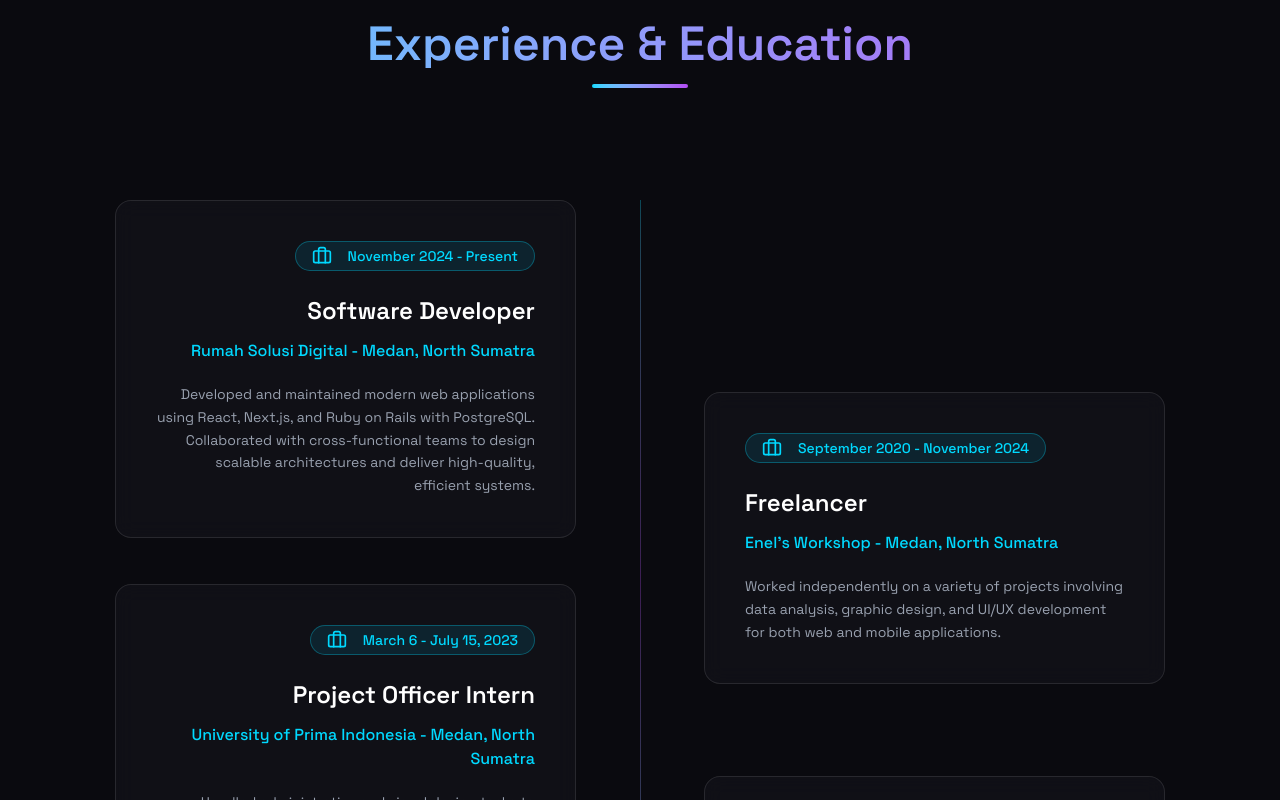
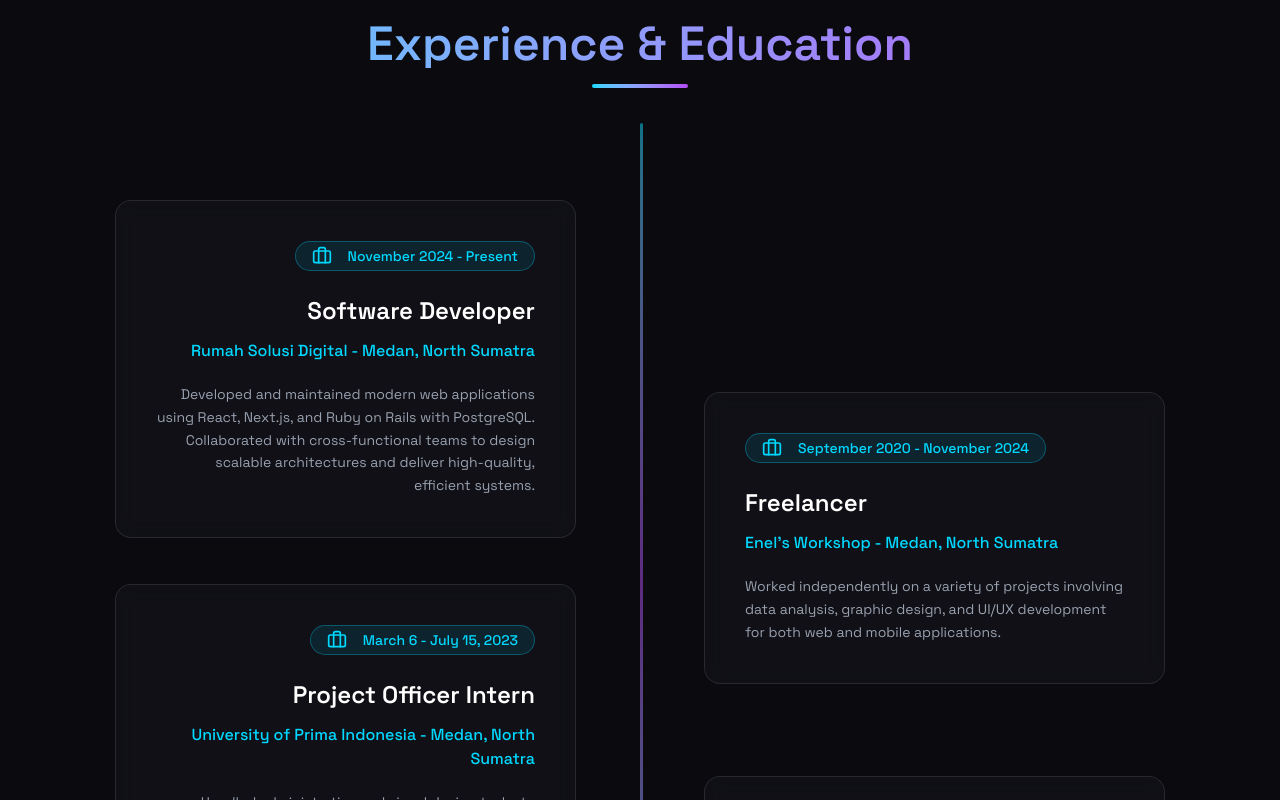
Before and after one commit to git-enel/git-enel, a Next.js app: page /git-enel/ in a window 1280 px wide. Shown: the part 3080-3880 px from the top of the page. Built offline with nearby package versions, Linux system fonts and the light colour scheme.

Commit message:
fix all image and tab icon

```diff
--- a/src/app/layout.tsx
+++ b/src/app/layout.tsx
@@ -16,7 +16,11 @@ const geistMono = Geist_Mono({
 export const metadata: Metadata = {
   title: "Aldrich Deril Christian Zebua",
   description: "Portfolio Website of Aldrich Deril Christian Zebua",
-  icons: "/my_logo_black.png",
+  icons: {
+    icon: "/assets/my_logo_black.png",
+    apple: "/assets/my_logo_black.png",
+    shortcut: "/assets/my_logo_black.png",
+  },
 };
 
 export default function RootLayout({
--- a/src/components/Experience.tsx
+++ b/src/components/Experience.tsx
@@ -26,8 +26,7 @@ export function Experience() {
 
         <div className="max-w-5xl mx-auto">
           <div className="relative">
-            <div className="hidden md:block absolute left-8 md:left-1/2 top-0 bottom-0 w-px bg-gradient-to-b from-[#00d9ff] via-[#b24bf3] to-[#00d9ff] opacity-30" />
-
+            <div className="hidden md:block absolute left-8 md:left-1/2 top-[-10%] bottom-[-10%] w-[3px] bg-gradient-to-b from-[#00d9ff] via-[#b24bf3] to-[#00d9ff] opacity-50 rounded-full" />
             {experiences.map((exp, index) => {
               const Icon = exp.type === "work" ? Briefcase : GraduationCap;
               const isEven = index % 2 === 0;
--- a/src/components/Hero.tsx
+++ b/src/components/Hero.tsx
@@ -27,15 +27,6 @@ export function Hero() {
           >
             <div className="absolute inset-0 rounded-full bg-gradient-to-r from-[#00d9ff] to-[#b24bf3] blur-xl opacity-60 animate-pulse" />
             <div className="relative w-40 h-40 rounded-full overflow-hidden border-4 border-[#00d9ff] shadow-[0_0_30px_rgba(0,217,255,0.5)]">
-              {/* <Image
-                src="/assets/profile.png"
-                alt="Aldrich Zebua - Software Developer"
-                width={400}
-                height={400}
-                priority
-                className="w-full h-full object-cover rounded-full"
-                sizes="(max-width: 768px) 160px, 400px"
-              /> */}
               <img
                 src="/git-enel/assets/profile.png"
                 alt="Aldrich Zebua - Software Developer"
@@ -110,7 +101,7 @@ export function Hero() {
             <Button
               size="lg"
               variant="outline"
-              className="border-[#b24bf3] text-[#b24bf3] hover:bg-[#b24bf3] hover:text-white hover:shadow-[0_0_30px_rgba(178,75,243,0.5)] transition-all duration-300"
+              className="border-[#b24bf3] text-[#b24bf3] hover:bg-[#b24bf3] hover:text-[#c274f3] hover:shadow-[0_0_30px_rgba(178,75,243,0.5)] transition-all duration-300"
               onClick={() =>
                 document
                   .getElementById("contact")
--- a/src/components/data.ts
+++ b/src/components/data.ts
@@ -66,11 +66,11 @@ export const projects = [
     image: "/assets/Screenshot 2025-10-01 200933.png",
     tags: ["Next.js", "daisyUI", "TypeScript", "Ruby on Rails"],
     gallery: [
-      "/assets/Screenshot 2025-10-01 200933.png",
-      "/assets/Screenshot 2025-10-01 200948.png",
-      "/assets/Screenshot 2025-10-01 200958.png",
-      "/assets/Screenshot 2025-10-01 201032.png",
-      "/assets/Screenshot 2025-10-01 201100.png",
+      "/assets/Screenshot%202025-10-01%20200933.png",
+      "/assets/Screenshot%202025-10-01%20200948.png",
+      "/assets/Screenshot%202025-10-01%20200958.png",
+      "/assets/Screenshot%202025-10-01%20201032.png",
+      "/assets/Screenshot%202025-10-01%20201100.png",
     ],
   },
   {
@@ -80,12 +80,12 @@ export const projects = [
     image: "/assets/Screenshot 2025-10-01 201157.png",
     tags: ["Next.js", "daisyUI", "TypeScript", "Ruby on Rails", "Figma"],
     gallery: [
-      "/assets/Screenshot 2025-10-01 201157.png",
-      "/assets/Screenshot 2025-10-01 201252.png",
-      "/assets/Screenshot 2025-10-01 201325.png",
-      "/assets/Screenshot 2025-10-01 201439.png",
-      "/assets/Screenshot 2025-10-01 201512.png",
-      "/assets/Screenshot 2025-10-01 201609.png",
+      "/assets/Screenshot%202025-10-01%20201157.png",
+      "/assets/Screenshot%202025-10-01%20201252.png",
+      "/assets/Screenshot%202025-10-01%20201325.png",
+      "/assets/Screenshot%202025-10-01%20201439.png",
+      "/assets/Screenshot%202025-10-01%20201512.png",
+      "/assets/Screenshot%202025-10-01%20201609.png",
     ],
   },
   {
@@ -95,16 +95,16 @@ export const projects = [
     image: "/assets/Screenshot 2025-10-01 203002.png",
     tags: ["React Native", "TypeScript", "Ruby on Rails", "Figma"],
     gallery: [
-      "/assets/Screenshot 2025-10-01 203002.png",
-      "/assets/Screenshot 2025-10-01 203011.png",
-      "/assets/Screenshot 2025-10-01 203031.png",
-      "/assets/Screenshot 2025-10-01 203047.png",
-      "/assets/Screenshot 2025-10-01 203102.png",
-      "/assets/Screenshot 2025-10-01 203142.png",
-      "/assets/Screenshot 2025-10-01 203223.png",
-      "/assets/Screenshot 2025-10-01 203235.png",
-      "/assets/Screenshot 2025-10-01 203253.png",
-      "/assets/Screenshot 2025-10-01 203309.png",
+      "/assets/Screenshot%202025-10-01%20203002.png",
+      "/assets/Screenshot%202025-10-01%20203011.png",
+      "/assets/Screenshot%202025-10-01%20203031.png",
+      "/assets/Screenshot%202025-10-01%20203047.png",
+      "/assets/Screenshot%202025-10-01%20203102.png",
+      "/assets/Screenshot%202025-10-01%20203142.png",
+      "/assets/Screenshot%202025-10-01%20203223.png",
+      "/assets/Screenshot%202025-10-01%20203235.png",
+      "/assets/Screenshot%202025-10-01%20203253.png",
+      "/assets/Screenshot%202025-10-01%20203309.png",
     ],
   },
 ];
```
Also changed, not shown: public/assets/my_logo_black.png (renamed from public/my_logo_black.png).
